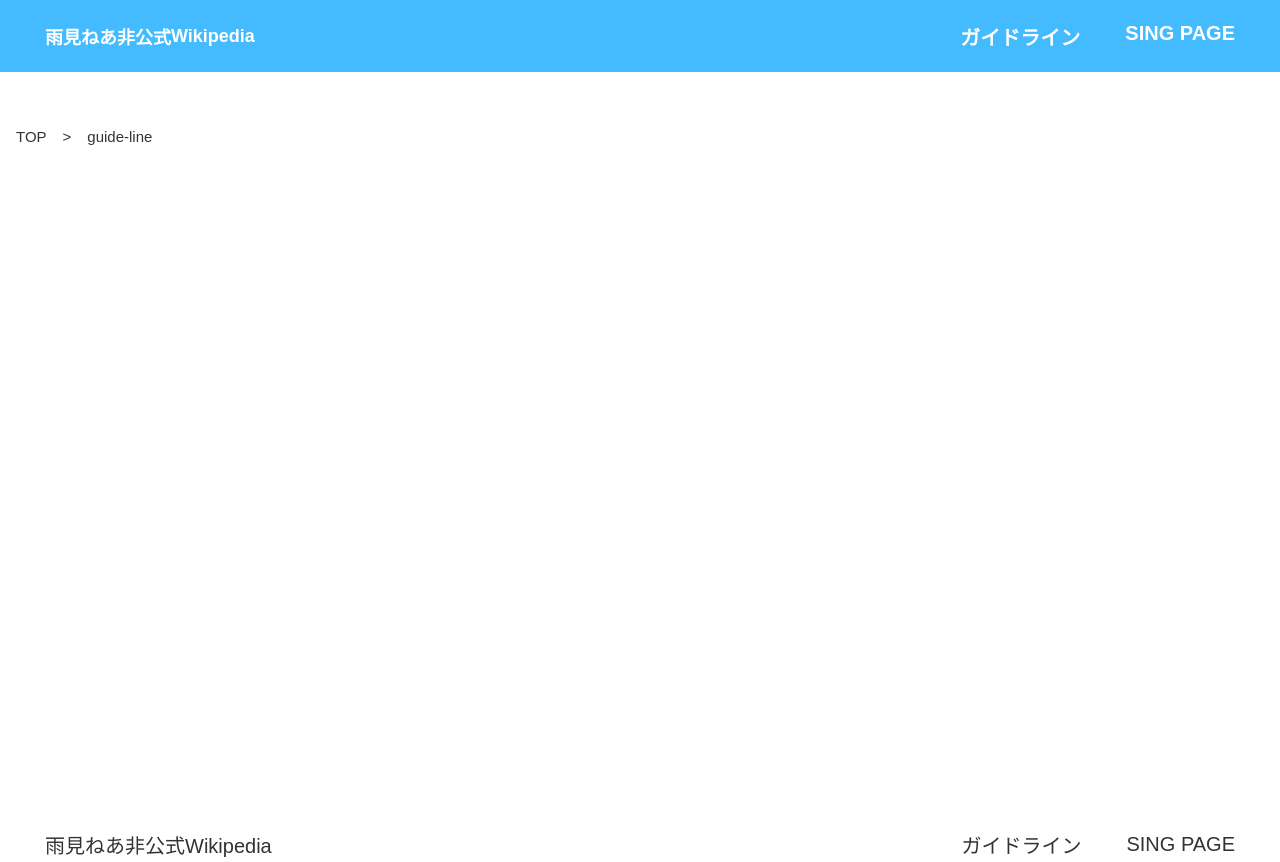
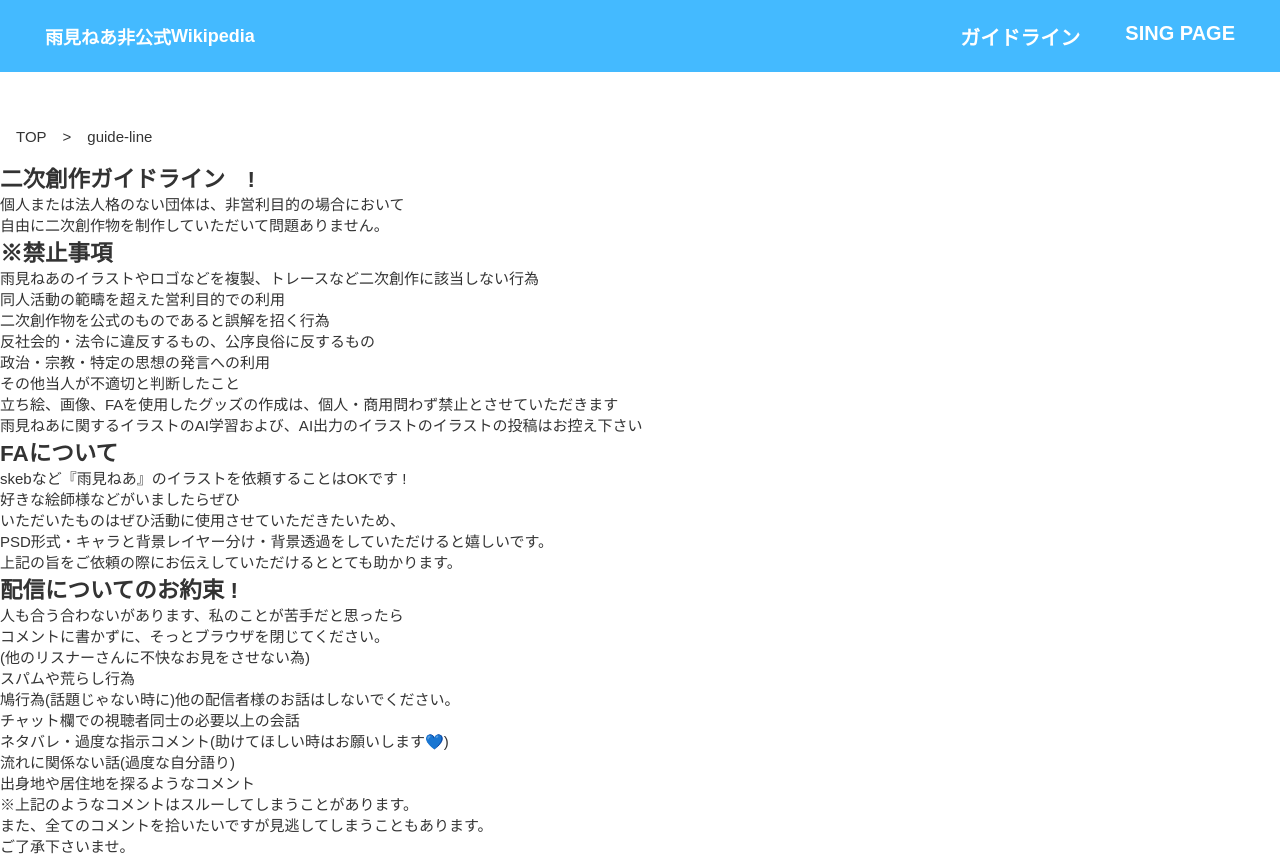
Before and after one commit to Waz-Studio92/nea-fan-site, a website built with Vite: page guide-line.html in a window 1280 px wide. Shown: the top 862 px of the page. Built offline with nearby package versions, Linux system fonts and the light colour scheme.

Commit message:
ガイドライン完成

```diff
--- a/guide-line.html
+++ b/guide-line.html
@@ -14,6 +14,64 @@
 	<div id="header"></div>
 	<main>
 		<div id="page-guide"></div>
+		<section class="section guide">
+			<h1 class="page-title">二次創作ガイドライン&emsp;!</h1>
+			<div class="guide-block">
+				<p class="paragraph">
+					個人または法人格のない団体は、非営利目的の場合において<br>
+					自由に二次創作物を制作していただいて問題ありません。
+				</p>
+			</div>
+			<div class="guide-block">
+				<ul class="out-line">
+					<li><h2 class="paragraph out">※禁止事項</h2></li>
+					<li>雨見ねあのイラストやロゴなどを複製、トレースなど二次創作に該当しない行為</li>
+					<li>同人活動の範疇を超えた営利目的での利用</li>
+					<li>二次創作物を公式のものであると誤解を招く行為</li>
+					<li>反社会的・法令に違反するもの、公序良俗に反するもの</li>
+					<li>政治・宗教・特定の思想の発言への利用</li>
+					<li>その他当人が不適切と判断したこと</li>
+					<li>立ち絵、画像、FAを使用したグッズの作成は、個人・商用問わず禁止とさせていただきます</li>
+					<li>雨見ねあに関するイラストのAI学習および、AI出力のイラストのイラストの投稿はお控え下さい</li>
+				</ul>
+			</div>
+			<div class="guide-block">
+				<ul class="out-line fa">
+					<li><h2 class="paragraph out">FAについて</h2></li>
+					<li>skebなど『雨見ねあ』のイラストを依頼することはOKです&nbsp;!</li>
+					<li>好きな絵師様などがいましたらぜひ</li>
+					<li><p class="paragraph fa-para">
+						いただいたものはぜひ活動に使用させていただきたいため、<br>
+						PSD形式・キャラと背景レイヤー分け・背景透過をしていただけると嬉しいです。<br>
+						上記の旨をご依頼の際にお伝えしていただけるととても助かります。
+					</p></li>
+				</ul>
+			</div>
+			<div class="guide-block">
+				<ul class="out-line fa">
+					<li><h2 class="paragraph out">配信についてのお約束&nbsp;!</h2></li>
+					<li>人も合う合わないがあります、私のことが苦手だと思ったら<br>
+						コメントに書かずに、そっとブラウザを閉じてください。<br>
+						(他のリスナーさんに不快なお見をさせない為)
+					</li>
+					<li>スパムや荒らし行為</li>
+					<li>鳩行為(話題じゃない時に)他の配信者様のお話はしないでください。</li>
+					<li>チャット欄での視聴者同士の必要以上の会話</li>
+					<li>
+						ネタバレ・過度な指示コメント(助けてほしい時はお願いします💙)
+					</li>
+					<li>流れに関係ない話(過度な自分語り)</li>
+					<li>出身地や居住地を探るようなコメント</li>
+					<li>
+						<p>
+							※上記のようなコメントはスルーしてしまうことがあります。<br>
+							また、全てのコメントを拾いたいですが見逃してしまうこともあります。<br>
+							ご了承下さいませ。
+						</p>
+					</li>
+				</ul>
+			</div>
+		</section>
 	</main>
 	<div id="footer"></div>
 	<script src="/assets/js/index.js"></script>
```
